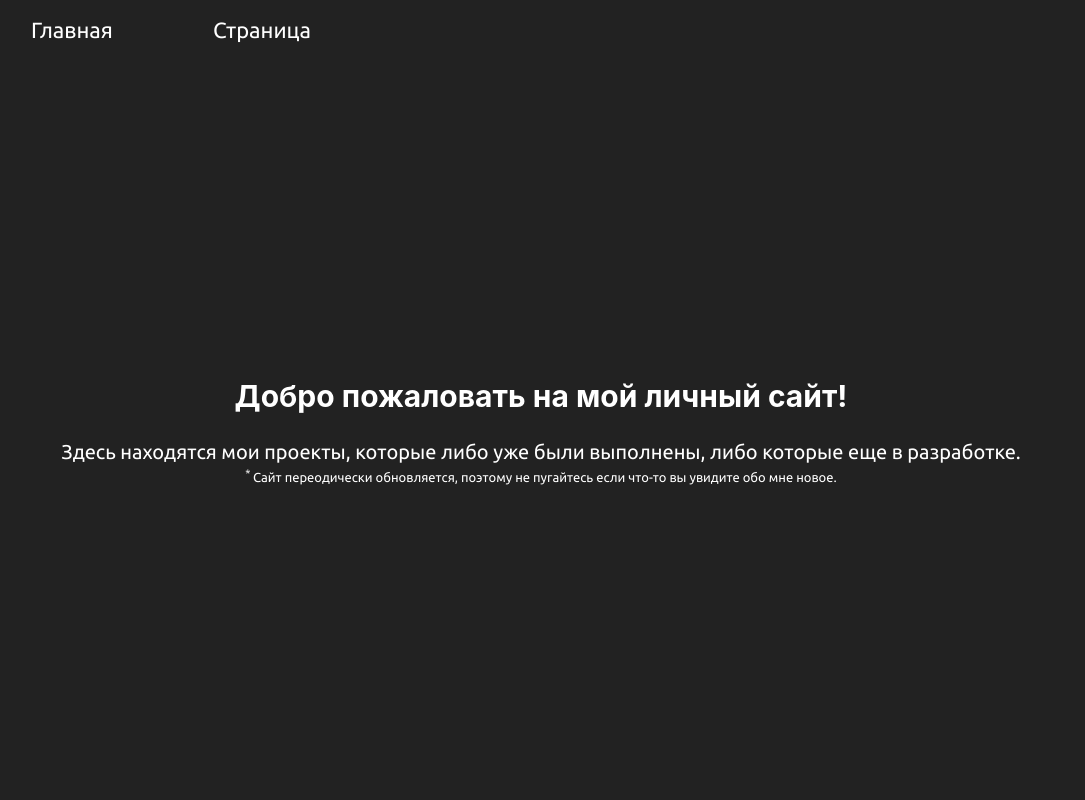
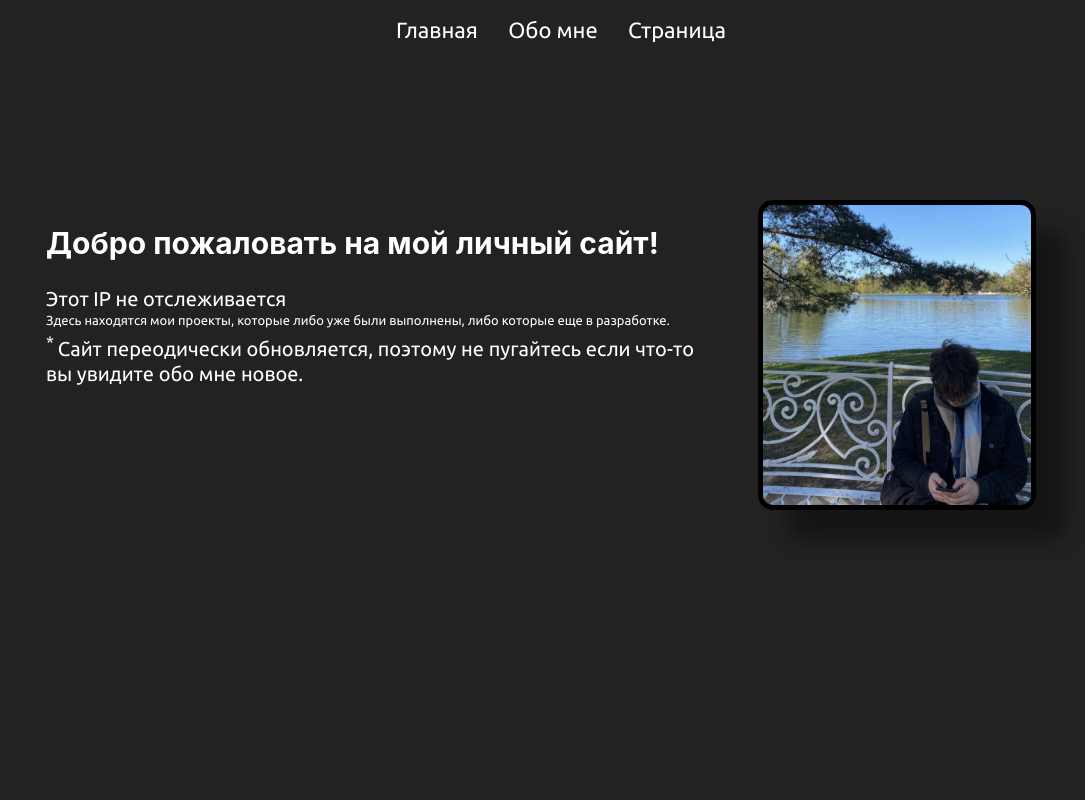
Before and after one commit to bandikost/bandikost, a React (Create React App) app: page /main in a window 1280 px wide. Shown: the top 800 px of the page, without its empty margins (99-1184 px from the left). Built offline with nearby package versions, Linux system fonts and the light colour scheme; no server answers.

Commit message:
Обновление зависимостей, улучшения на главной странице и других компонентах

```diff
--- a/package.json
+++ b/package.json
@@ -5,6 +5,7 @@
   "dependencies": {
     "@tsparticles/react": "^3.0.0",
     "cra-template": "1.2.0",
+    "date-fns": "^4.1.0",
     "react": "^18.3.1",
     "react-dom": "^18.3.1",
     "react-router-dom": "^7.1.5",
--- /dev/null
+++ b/src/Components/LastSeenTracker.jsx
@@ -0,0 +1,74 @@
+import React, { useState, useEffect, useCallback } from "react";
+import { formatDistanceToNow } from "date-fns";
+
+const MY_IP = "5.166.144.144"; // Укажи свой IP
+
+const LastSeenTracker = () => {
+  const [lastSeen, setLastSeen] = useState(null);
+  const [userIP, setUserIP] = useState("");
+
+  // Функция получения IP
+  const fetchIP = async () => {
+    try {
+      const response = await fetch("https://api64.ipify.org?format=json");
+      const data = await response.json();
+      return data.ip;
+    } catch (error) {
+      console.error("Ошибка при получении IP:", error);
+      return null;
+    }
+  };
+
+  // Получение времени последнего визита (мемоизировано с useCallback)
+  const getLastSeenTime = useCallback(async () => {
+    const ip = await fetchIP();
+    if (!ip) return;
+
+    setUserIP(ip);
+
+    if (ip === MY_IP) {
+      const savedTime = localStorage.getItem("lastSeenMyIP");
+      if (savedTime) {
+        setLastSeen(savedTime);
+      }
+    }
+  }, []);
+
+  // Обновление времени последнего визита (мемоизировано с useCallback)
+  const updateLastSeen = useCallback(async () => {
+    const ip = await fetchIP();
+    if (!ip) return;
+
+    setUserIP(ip);
+
+    if (ip === MY_IP) {
+      const now = new Date().toISOString();
+      localStorage.setItem("lastSeenMyIP", now);
+      setLastSeen(now);
+    }
+  }, []);
+
+  useEffect(() => {
+    getLastSeenTime();
+    updateLastSeen();
+
+    const interval = setInterval(updateLastSeen, 60 * 1000); // Обновляем раз в минуту
+    return () => clearInterval(interval);
+  }, [getLastSeenTime, updateLastSeen]); // Теперь useEffect не ругается
+
+  return (
+    <div>
+      {userIP === MY_IP ? (
+        <p>
+          {lastSeen
+            ? `Я был в сети ${formatDistanceToNow(new Date(lastSeen), { addSuffix: true })}`
+            : "Определение времени..."}
+        </p>
+      ) : (
+        <p>Этот IP не отслеживается</p>
+      )}
+    </div>
+  );
+};
+
+export default LastSeenTracker;
--- a/src/Components/NavBar.jsx
+++ b/src/Components/NavBar.jsx
@@ -1,10 +1,13 @@
 import React from 'react';
+import { NavLink } from "react-router-dom";
 import s from "./modules/Header.module.css";
+
 
 const NavBar = () => {
   return (
     <ul className={s.NavBar}>
       <li>Главная</li>
+      <li><NavLink to="/about">Обо мне</NavLink></li>
       <li>Страница</li>
     </ul>
   );
--- a/src/Components/modules/Header.module.css
+++ b/src/Components/modules/Header.module.css
@@ -11,14 +11,13 @@
 }
 
 .Headerinner {
-    width: 500px;
     justify-content: center;
     display: flex;
-
+    margin: 0 auto 0;
 }
 
 .NavBar {
-    width: 280px;
+    width: 330px;
     display: flex;
     justify-content: space-between;
 }
@@ -29,3 +28,12 @@
     font-family: "Ubuntu";
     font-size: 22px;
 }
+
+.NavBar li a{
+    text-decoration: none;
+    color: white;
+}
+
+.NavBar li a:hover{
+    text-decoration: underline;
+}
--- a/src/Pages/Main.jsx
+++ b/src/Pages/Main.jsx
@@ -3,6 +3,8 @@ import s from './modules/Main.module.css';
 import Header from "../Components/Header";
 import { NavLink } from "react-router-dom";
 import renanao from "./images/renanao/cover.JPG";
+import SoloRiver from "../Images/Main/SoloRiver.jpg"
+import LastSeenTracker from "../Components/LastSeenTracker";
 
 const projects = [
     { id: 1, img: renanao, text: "Проект 1: Renanao" },
@@ -37,11 +39,15 @@ useEffect(() => {
         <>
             <Header />
                 <section className={s.parallax}>
-                    <div className={s.title}>
-                        <h1>Добро пожаловать на мой личный сайт!</h1>
-                        <p>Здесь находятся мои проекты, которые либо уже были выполнены, либо которые еще в разработке.</p>
-                        <p><sup>* </sup>Сайт переодически обновляется, поэтому не пугайтесь если что-то вы увидите обо мне новое.</p>
-                    </div>
+                    <span className={s.welcomeSection}>
+                        <div className={s.title}>
+                            <h1>Добро пожаловать на мой личный сайт!</h1>
+                            <LastSeenTracker />
+                            <p>Здесь находятся мои проекты, которые либо уже были выполнены, либо которые еще в разработке.</p>
+                            <p><sup>* </sup>Сайт переодически обновляется, поэтому не пугайтесь если что-то вы увидите обо мне новое.</p>
+                        </div>
+                        <img src={SoloRiver} loading="lazy" alt="My archive" />
+                    </span>
                 </section>
                 <section className={s.secondSection}>
                     <div className={s.sectorSecond}>
--- a/src/Pages/modules/Main.module.css
+++ b/src/Pages/modules/Main.module.css
@@ -10,7 +10,7 @@ p {
     display: flex;
     align-items: center;
     justify-content: center;
-
+    align-items: flex-start;
   }
 
   section {
@@ -22,17 +22,38 @@ p {
     padding: 100px;
     text-align: center;
     background-attachment: fixed;
+
   }
+
+.welcomeSection {
+  display: flex;
+  width: 990px;
+  margin-top: 100px;
+}
+
+.welcomeSection img {
+  width: 400px;
+  height: 300px;
+  object-fit: cover;
+  border: 5px solid black;
+  border-radius: 15px;
+  box-shadow: 30px 30px 20px rgba(0, 0, 0, 0.4);
+}
 
 .title {
   max-width: 990px;
   width: 100%;
   font-size: 20px;
+  padding-right: 50px;
+  display: flex;
+  flex-direction: column;
+  align-items: flex-start;
 }
 
 .title p {
   font-family: "Ubuntu";
   line-height: 1.3em;
+  text-align: left;
 }
 
 .title p:nth-child(3) {
```
Also changed, not shown: src/Images/Main/SoloRiver.jpg (added), 1 other file (tests, documents, lock files or other folders).
